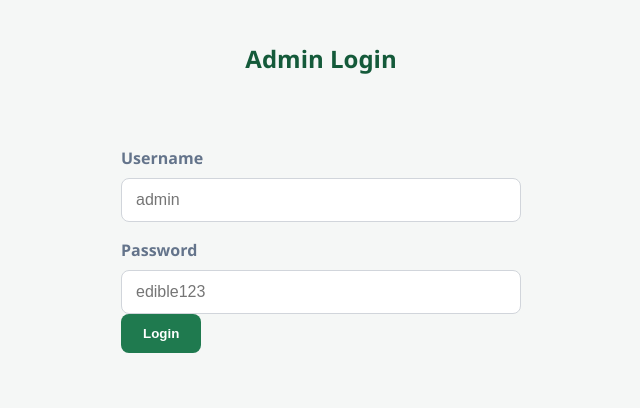
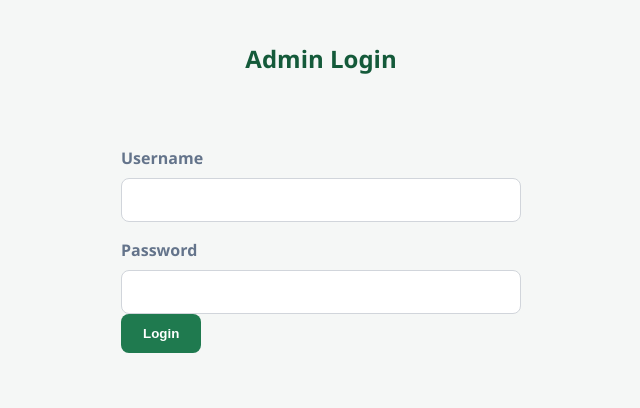
Before and after one commit to paaemma1/edible_farms_fullstack, a plain HTML site: page admin.html in a window 1280 px wide. Shown: the whole page, without its empty margins (319-959 px from the left). Drawn offline with Linux system fonts and the light colour scheme.

Commit message:
Fix HTML encoding issues in admin.html

```diff
--- a/admin.html
+++ b/admin.html
@@ -12,10 +12,10 @@
 
 <div class="container" id="login-box" style="max-width:400px;margin:auto;">
   <label>Username</label>
-  <input type="text" id="admin-user" class="input" placeholder="admin">
+  <input type="text" id="admin-user" class="input" placeholder="">
 
   <label>Password</label>
-  <input type="password" id="admin-pass" class="input" placeholder="edible123">
+  <input type="password" id="admin-pass" class="input" placeholder="">
 
   <button class="btn" id="login-btn">Login</button>
   <p id="login-result" class="result"></p>
```
